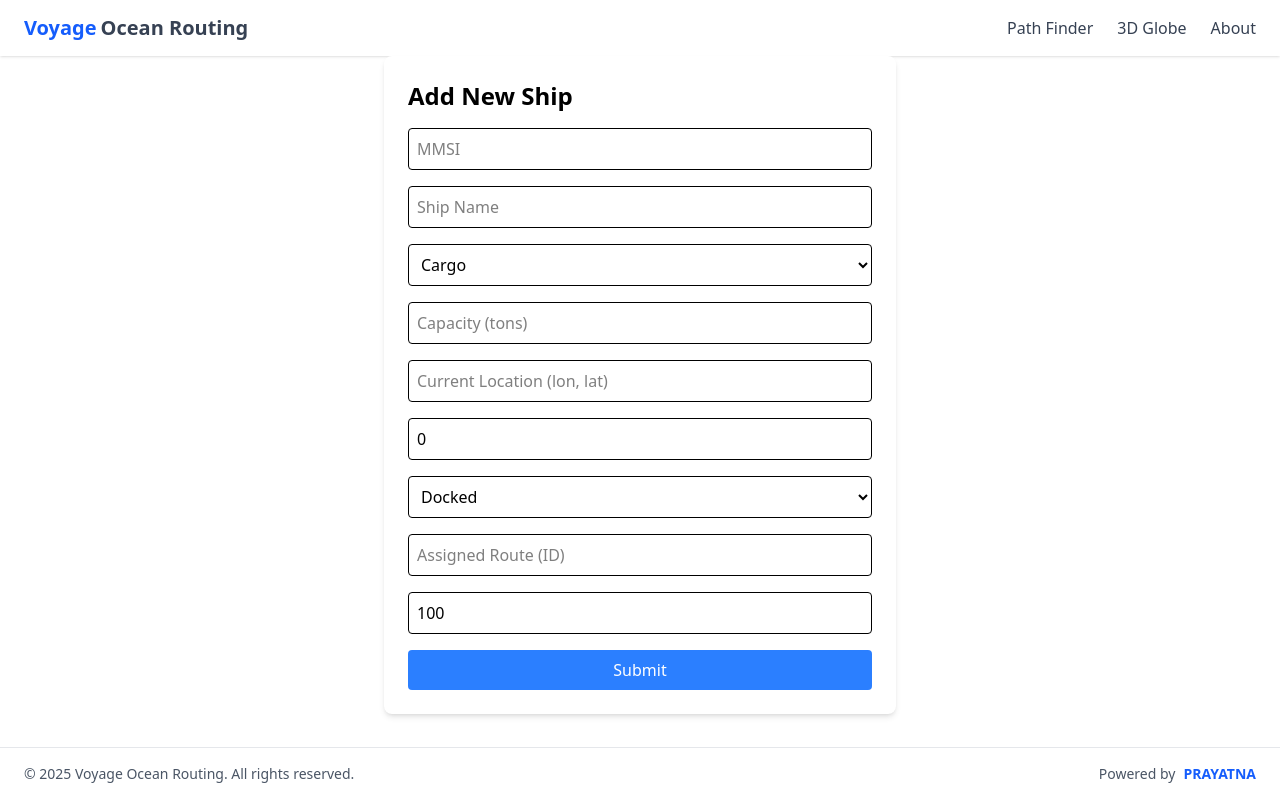
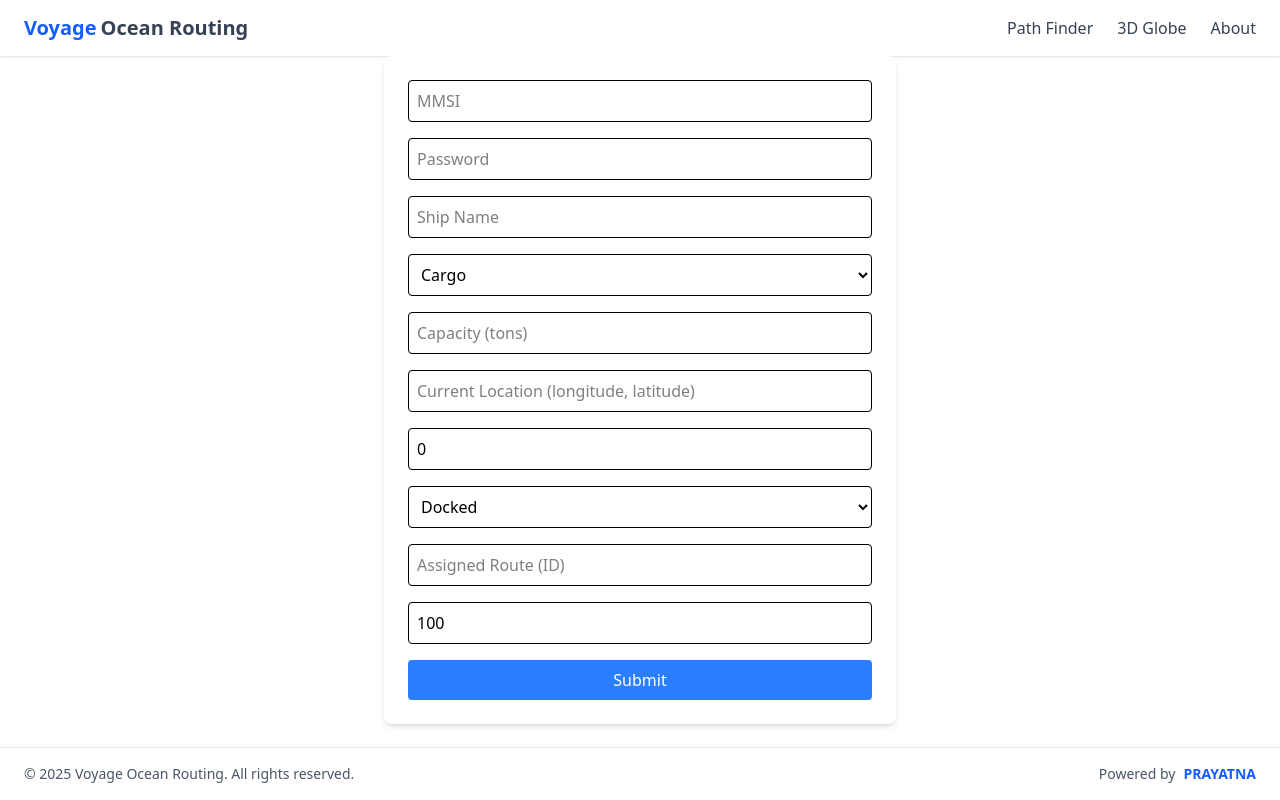
Before and after one commit to tanishqbhadouria/ocean, a React (Vite) app in the folder praytna2/client/: page /ship/new in a window 1280 px wide. Built offline with nearby package versions, Linux system fonts and the light colour scheme.

Commit message:
ship form

```diff
--- a/praytna2/client/src/pages/ShipForm.jsx
+++ b/praytna2/client/src/pages/ShipForm.jsx
@@ -1,8 +1,16 @@
 import { useState } from "react";
+import { useNavigate } from "react-router-dom";
+
+const API_URL = import.meta.env.VITE_API_URL;
 
 const ShipForm = ({ onSubmit }) => {
+    const navigate = useNavigate();
+    const [loading, setLoading] = useState(false);
+    const [error, setError] = useState(null);
+
     const [formData, setFormData] = useState({
         mmsi: "",
+        password: "",
         name: "",
         type: "Cargo",
         capacity: "",
@@ -13,43 +21,111 @@ const ShipForm = ({ onSubmit }) => {
         fuelLevel: "100"
     });
 
+    // Handle input changes
     const handleChange = (e) => {
         const { name, value } = e.target;
-        setFormData({
-            ...formData,
+
+        setFormData((prevData) => ({
+            ...prevData,
             [name]: value
-        });
+        }));
     };
 
-    const handleSubmit = (e) => {
+    // Special handler for currentLocation (split longitude, latitude)
+    const handleLocationChange = (e) => {
+        const value = e.target.value;
+        const coords = value.split(",").map(coord => parseFloat(coord.trim()));
+
+        if (coords.length === 2 && !isNaN(coords[0]) && !isNaN(coords[1])) {
+            setFormData(prevData => ({
+                ...prevData,
+                currentLocation: coords
+            }));
+        } else {
+            setFormData(prevData => ({
+                ...prevData,
+                currentLocation: value // Keep raw input for user to correct
+            }));
+        }
+    };
+
+    // Handle form submission
+    const handleSubmit = async (e) => {
         e.preventDefault();
-        if (onSubmit) onSubmit(formData);
+        setLoading(true);
+        setError(null);
+
+        // Convert necessary fields to numbers
+        const formattedData = {
+            ...formData,
+            mmsi: parseInt(formData.mmsi),
+            capacity: parseFloat(formData.capacity),
+            speed: parseFloat(formData.speed),
+            fuelLevel: parseFloat(formData.fuelLevel),
+            currentLocation: Array.isArray(formData.currentLocation) ? formData.currentLocation : []
+        };
+
+        try {
+            const response = await fetch(`${API_URL}/api/auth/signup`, {
+                method: "POST",
+                headers: { "Content-Type": "application/json" },
+                body: JSON.stringify(formattedData)
+            });
+
+            if (!response.ok) {
+                throw new Error(`HTTP error! status: ${response.status}`);
+            }
+
+            const data = await response.json();
+            if (onSubmit) onSubmit(data);
+            navigate("/ships"); // Redirect after successful submission
+        } catch (err) {
+            setError("Failed to add ship: " + err.message);
+        } finally {
+            setLoading(false);
+        }
     };
 
     return (
-        <form onSubmit={handleSubmit} className="max-w-lg mx-auto bg-white p-6 rounded-lg shadow-md">
-            <h2 className="text-2xl font-semibold mb-4">Add New Ship</h2>
-            <div className="space-y-4">
+        <div className="max-w-lg mx-auto bg-white p-6 rounded-lg shadow-md">
+            {error && <div className="bg-red-100 border border-red-400 text-red-700 px-4 py-3 rounded mb-4">{error}</div>}
+
+            <form onSubmit={handleSubmit} className="space-y-4">
                 <input type="number" name="mmsi" placeholder="MMSI" value={formData.mmsi} onChange={handleChange} className="w-full p-2 border rounded" required />
+                <input type="password" name="password" placeholder="Password" value={formData.password} onChange={handleChange} className="w-full p-2 border rounded" required />
                 <input type="text" name="name" placeholder="Ship Name" value={formData.name} onChange={handleChange} className="w-full p-2 border rounded" required />
+
                 <select name="type" value={formData.type} onChange={handleChange} className="w-full p-2 border rounded">
                     {["Cargo", "Tanker", "Container", "Passenger", "Fishing", "Military", "Other"].map(type => (
                         <option key={type} value={type}>{type}</option>
                     ))}
                 </select>
+
                 <input type="number" name="capacity" placeholder="Capacity (tons)" value={formData.capacity} onChange={handleChange} className="w-full p-2 border rounded" required />
-                <input type="text" name="currentLocation" placeholder="Current Location (lon, lat)" value={formData.currentLocation} onChange={handleChange} className="w-full p-2 border rounded" required />
+
+                <input type="text" name="currentLocation" placeholder="Current Location (longitude, latitude)" value={formData.currentLocation} onChange={handleLocationChange} className="w-full p-2 border rounded" required />
+
                 <input type="number" name="speed" placeholder="Speed (knots)" value={formData.speed} onChange={handleChange} className="w-full p-2 border rounded" required />
+
                 <select name="status" value={formData.status} onChange={handleChange} className="w-full p-2 border rounded">
                     {["Docked", "In Transit", "Anchored", "Under Maintenance"].map(status => (
                         <option key={status} value={status}>{status}</option>
                     ))}
                 </select>
+
                 <input type="text" name="assignedRoute" placeholder="Assigned Route (ID)" value={formData.assignedRoute} onChange={handleChange} className="w-full p-2 border rounded" />
+
                 <input type="number" name="fuelLevel" placeholder="Fuel Level (%)" value={formData.fuelLevel} onChange={handleChange} className="w-full p-2 border rounded" required />
-                <button type="submit" className="w-full bg-blue-500 text-white p-2 rounded hover:bg-blue-600">Submit</button>
-            </div>
-        </form>
+
+                <button
+                    type="submit"
+                    className="w-full bg-blue-500 text-white p-2 rounded hover:bg-blue-600 disabled:bg-blue-300"
+                    disabled={loading}
+                >
+                    {loading ? 'Adding Ship...' : 'Submit'}
+                </button>
+            </form>
+        </div>
     );
 };
 
```
Also changed, not shown: 2 other files (tests, documents, lock files or other folders).
